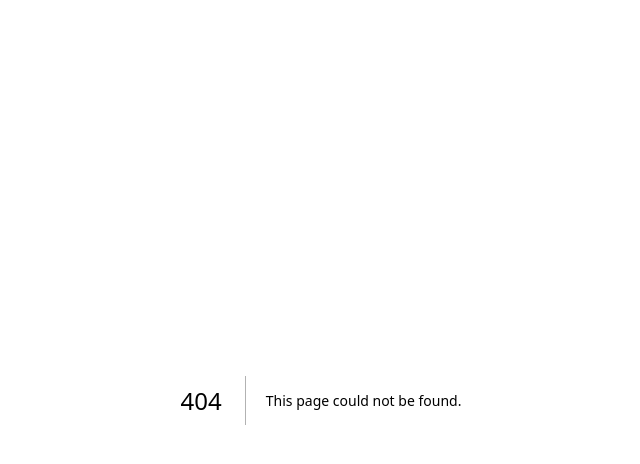
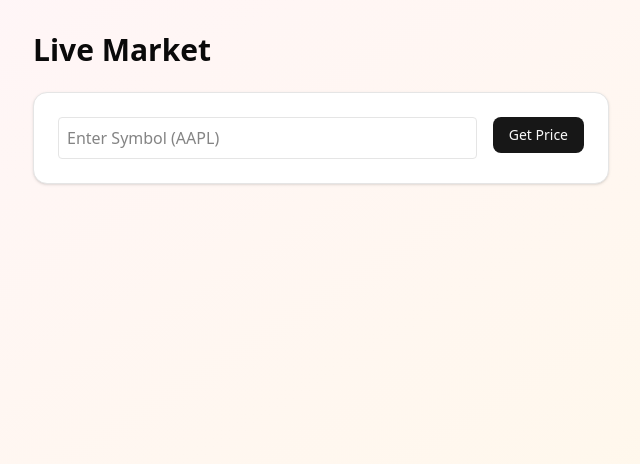
Before and after one commit to yoshimoshi77/stock-portfolio-app, a Next.js app: page /market in a window 1280 px wide. Before the commit this address had no page. Shown: the top 464 px of the page, without its empty margins (319-959 px from the left). Built offline with nearby package versions, Linux system fonts and the light colour scheme.

Commit message:
Fix: correct live market route path

```diff
--- a/src/app/dashboard/page.tsx
+++ b/src/app/dashboard/page.tsx
@@ -167,7 +167,7 @@ export default function DashboardPage() {
                 View Portfolio
               </button>
               <button
-                onClick={() => router.push("/live-market")}
+                onClick={() => router.push("/market")}
                 className="w-full bg-orange-300 text-white py-2 px-4 rounded-md hover:bg-orange-400 transition"
               >
                 Live Market
--- /dev/null
+++ b/src/app/market/page.tsx
@@ -0,0 +1,57 @@
+"use client";
+
+import { useState } from "react";
+import { Button } from "@/components/ui/button";
+import { Card } from "@/components/ui/card";
+
+export default function MarketPage() {
+  const [symbol, setSymbol] = useState("");
+  const [price, setPrice] = useState<number | null>(null);
+  const [loading, setLoading] = useState(false);
+
+  async function fetchPrice() {
+    if (!symbol) return;
+
+    setLoading(true);
+
+    try {
+      const res = await fetch(
+        `https://finnhub.io/api/v1/quote?symbol=${symbol.toUpperCase()}&token=d6ac93pr01qqjvbptdhgd6ac93pr01qqjvbptdi0`
+      );
+      const data = await res.json();
+      setPrice(data.c);
+    } catch (err) {
+      console.error(err);
+    }
+
+    setLoading(false);
+  }
+
+  return (
+    <div className="min-h-screen bg-gradient-to-br from-[#fff5f9] to-[#fff9e6] p-8">
+      <div className="max-w-xl mx-auto space-y-6">
+        <h1 className="text-3xl font-bold">Live Market</h1>
+
+        <Card className="p-6 space-y-4">
+          <div className="flex gap-4">
+            <input
+              placeholder="Enter Symbol (AAPL)"
+              value={symbol}
+              onChange={(e) => setSymbol(e.target.value)}
+              className="border p-2 rounded w-full"
+            />
+            <Button onClick={fetchPrice}>
+              {loading ? "Loading..." : "Get Price"}
+            </Button>
+          </div>
+
+          {price !== null && (
+            <div className="text-xl font-semibold">
+              Current Price: ${price}
+            </div>
+          )}
+        </Card>
+      </div>
+    </div>
+  );
+}
```
